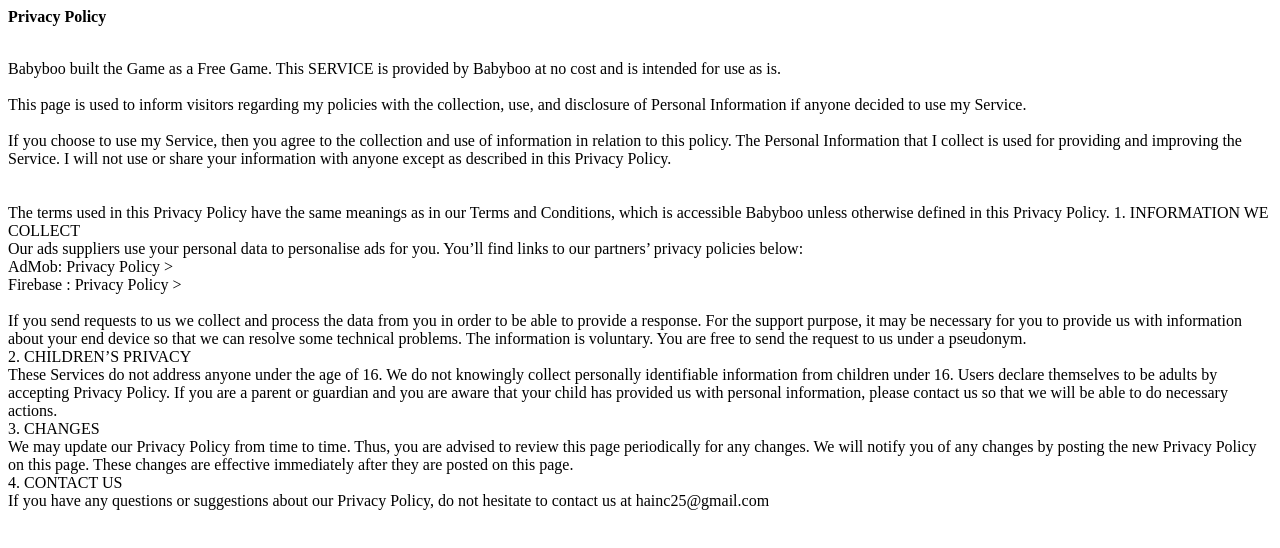
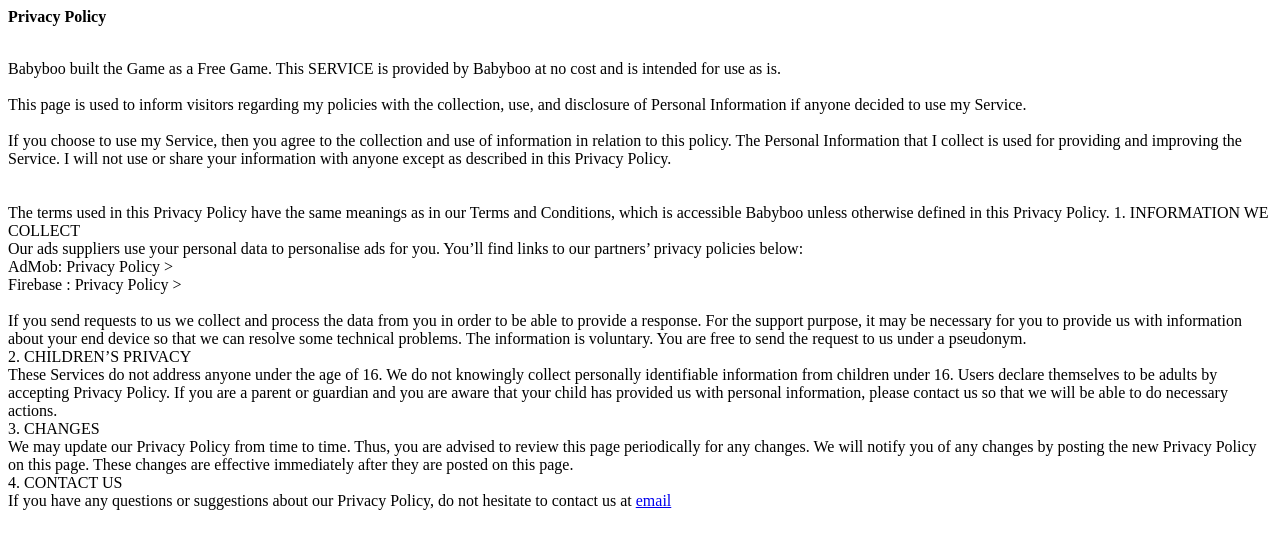
Before and after one commit to edgarncstudio/babyboogame, a plain HTML site: page policy.html in a window 1280 px wide. Drawn offline with Linux system fonts and the light colour scheme.

Commit message:
Update policy.html

```diff
--- a/policy.html
+++ b/policy.html
@@ -29,7 +29,7 @@
         3. CHANGES<br>
         We may update our Privacy Policy from time to time. Thus, you are advised to review this page periodically for any changes. We will notify you of any changes by posting the new Privacy Policy on this page. These changes are effective immediately after they are posted on this page.<br>
         4. CONTACT US<br>
-        If you have any questions or suggestions about our Privacy Policy, do not hesitate to contact us at hainc25@gmail.com
+        If you have any questions or suggestions about our Privacy Policy, do not hesitate to contact us at <a href=”hainc25@gmail.com”>email</a>
         </p>
     </main>
   </body>
```
